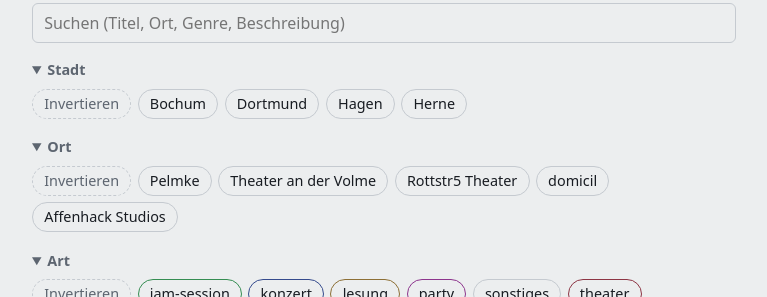
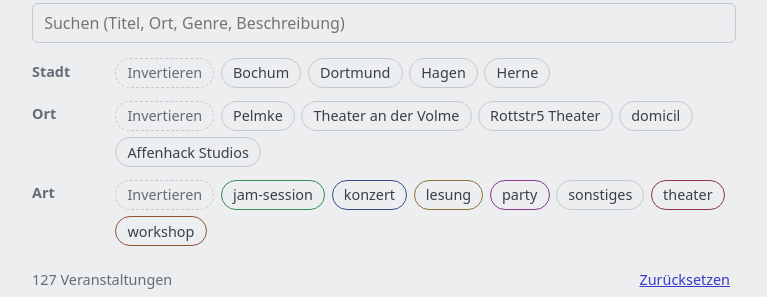
Before and after one commit to Lukasllll/event_collector, a plain HTML site: page docs/index.html in a window 1280 px wide. Shown: the part 83-380 px from the top of the page, without its empty margins (256-1023 px from the left). Drawn offline with Linux system fonts and the light colour scheme.

Commit message:
tweaked features

```diff
--- a/docs/index.html
+++ b/docs/index.html
@@ -6,11 +6,11 @@
 <title>Veranstaltungen</title>
 <script>try{var t=localStorage.getItem('theme');if(t==='light'||t==='dark')document.documentElement.setAttribute('data-theme',t)}catch(e){}</script>
 <style>
-:root{--bg:#eceeef;--fg:#181c22;--mut:#5d6570;--line:#c5cad0;--acc:#3a39c8;--accfg:#fff;
+:root{--bg:#eceeef;--fg:#3b4048;--mut:#646c77;--line:#c5cad0;--acc:#3a39c8;--accfg:#fff;
   --tb:91%;--ts:60%;--tf:26%;--onl:38%;--onfg:#fff;color-scheme:light}
-:root[data-theme=dark]{--bg:#13151a;--fg:#e8eaee;--mut:#98a0ab;--line:#2c313a;--acc:#9a98ff;--accfg:#13151a;
+:root[data-theme=dark]{--bg:#13151a;--fg:#b9bfc8;--mut:#858d98;--line:#2c313a;--acc:#9a98ff;--accfg:#13151a;
   --tb:24%;--ts:38%;--tf:84%;--onl:66%;--onfg:#111;color-scheme:dark}
-@media(prefers-color-scheme:dark){:root:not([data-theme=light]){--bg:#13151a;--fg:#e8eaee;--mut:#98a0ab;--line:#2c313a;--acc:#9a98ff;--accfg:#13151a;
+@media(prefers-color-scheme:dark){:root:not([data-theme=light]){--bg:#13151a;--fg:#b9bfc8;--mut:#858d98;--line:#2c313a;--acc:#9a98ff;--accfg:#13151a;
   --tb:24%;--ts:38%;--tf:84%;--onl:66%;--onfg:#111;color-scheme:dark}}
 *{box-sizing:border-box}
 [hidden]{display:none!important}
@@ -21,10 +21,10 @@ h1{font-size:1.9rem;letter-spacing:-.02em;margin:0;overflow-wrap:normal}
 button,input{font:inherit;color:var(--fg)}
 .theme{white-space:nowrap;font-size:.85rem;padding:.2rem .7rem;border:1px solid var(--line);border-radius:6px;background:none;cursor:pointer}
 input[type=search]{width:100%;padding:.45rem .7rem;border:1px solid var(--line);border-radius:6px;background:none;margin-bottom:.8rem}
-.grp{margin-bottom:.5rem}
-.grp>summary{cursor:pointer;font-weight:600;color:var(--mut);font-size:.9rem;padding:.2rem 0}
-.cnt{font-weight:400}
-.chips{display:flex;flex-wrap:wrap;gap:.4rem;padding:.3rem 0 .4rem}
+.grp{display:grid;grid-template-columns:4.6rem minmax(0,1fr);gap:0 .6rem;align-items:start;margin-bottom:.3rem}
+.gl{font-weight:600;color:var(--mut);font-size:.9rem;padding-top:.3rem}
+.cnt{display:block;font-weight:400;font-size:.8rem}
+.chips{display:flex;flex-wrap:wrap;gap:.4rem;padding:.15rem 0 .35rem}
 .chip,.inv{font-size:.9rem;padding:.2rem .7rem;border:1px solid var(--line);border-radius:99px;background:none;cursor:pointer}
 .inv{border-style:dashed;color:var(--mut)}
 .inv[aria-pressed=true]{background:var(--fg);color:var(--bg);border-style:solid}
@@ -62,9 +62,9 @@ button:focus-visible,a:focus-visible,summary:focus-visible,input:focus-visible{o
 <main>
 <div class="top"><h1>Veranstaltungen</h1><button class="theme" id="theme" type="button"></button></div>
 <input type="search" id="q" placeholder="Suchen (Titel, Ort, Genre, Beschreibung)" aria-label="Suchen">
-<details class="grp" id="g-city" open><summary>Stadt <span class="cnt"></span></summary><div class="chips"><button class="inv" type="button" aria-pressed="false" title="Alle außer den markierten">Invertieren</button></div></details>
-<details class="grp" id="g-venue"><summary>Ort <span class="cnt"></span></summary><div class="chips"><button class="inv" type="button" aria-pressed="false" title="Alle außer den markierten">Invertieren</button></div></details>
-<details class="grp" id="g-tag" open><summary>Art <span class="cnt"></span></summary><div class="chips"><button class="inv" type="button" aria-pressed="false" title="Alle außer den markierten">Invertieren</button></div></details>
+<div class="grp" id="g-city"><div class="gl">Stadt <span class="cnt"></span></div><div class="chips"><button class="inv" type="button" aria-pressed="false" title="Alle außer den markierten">Invertieren</button></div></div>
+<div class="grp" id="g-venue"><div class="gl">Ort <span class="cnt"></span></div><div class="chips"><button class="inv" type="button" aria-pressed="false" title="Alle außer den markierten">Invertieren</button></div></div>
+<div class="grp" id="g-tag"><div class="gl">Art <span class="cnt"></span></div><div class="chips"><button class="inv" type="button" aria-pressed="false" title="Alle außer den markierten">Invertieren</button></div></div>
 <div class="bar"><span id="count"></span><button class="reset" id="reset" type="button">Zurücksetzen</button></div>
 <div id="list"></div>
 <details class="feeds">
@@ -103,7 +103,6 @@ fetch('events.json').then(r=>r.json()).then(d=>{
   chips('city',[...new Set(d.venues.map(v=>v.city))].sort().map(c=>[c,c]));
   chips('venue',d.venues.map(v=>[v.id,v.name,v.city]));
   chips('tag',d.tags_used.map(t=>[t,t]));
-  if(d.venues.length<=10)$('#g-venue').open=true;
   feeds();$('#gen').textContent=new Date(d.generated).toLocaleString('de-DE');render();
 }).catch(()=>{$('#list').textContent='events.json konnte nicht geladen werden. Lief der Workflow schon?'});
 
@@ -128,7 +127,7 @@ function render(){
   const today=new Date().toLocaleDateString('sv'),q=$('#q').value.trim().toLowerCase();
   for(const k in sel){
     const n=sel[k].size;
-    $(GR[k]).querySelector('.cnt').textContent=n?'('+n+(mode[k]==='ex'?' ausgeschlossen':' gewählt')+')':'';
+    $(GR[k]).querySelector('.cnt').textContent=n?(mode[k]==='ex'?'ohne '+n:n+' gewählt'):'';
   }
   document.querySelectorAll('#g-venue .chip').forEach(c=>{c.hidden=!ok('city',sel.city.has(c.dataset.city))});
   const list=D.events.filter(e=>{
```
